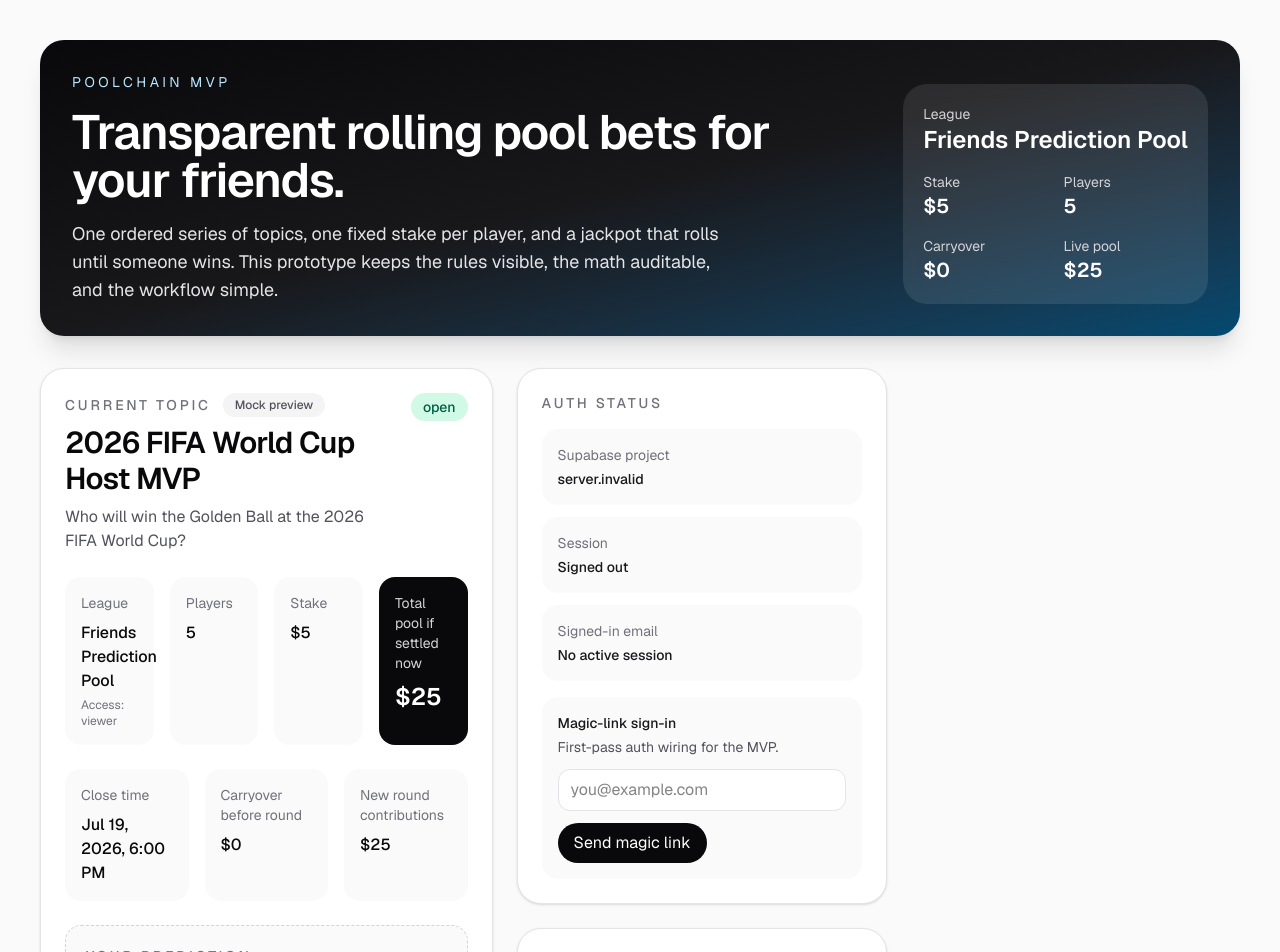
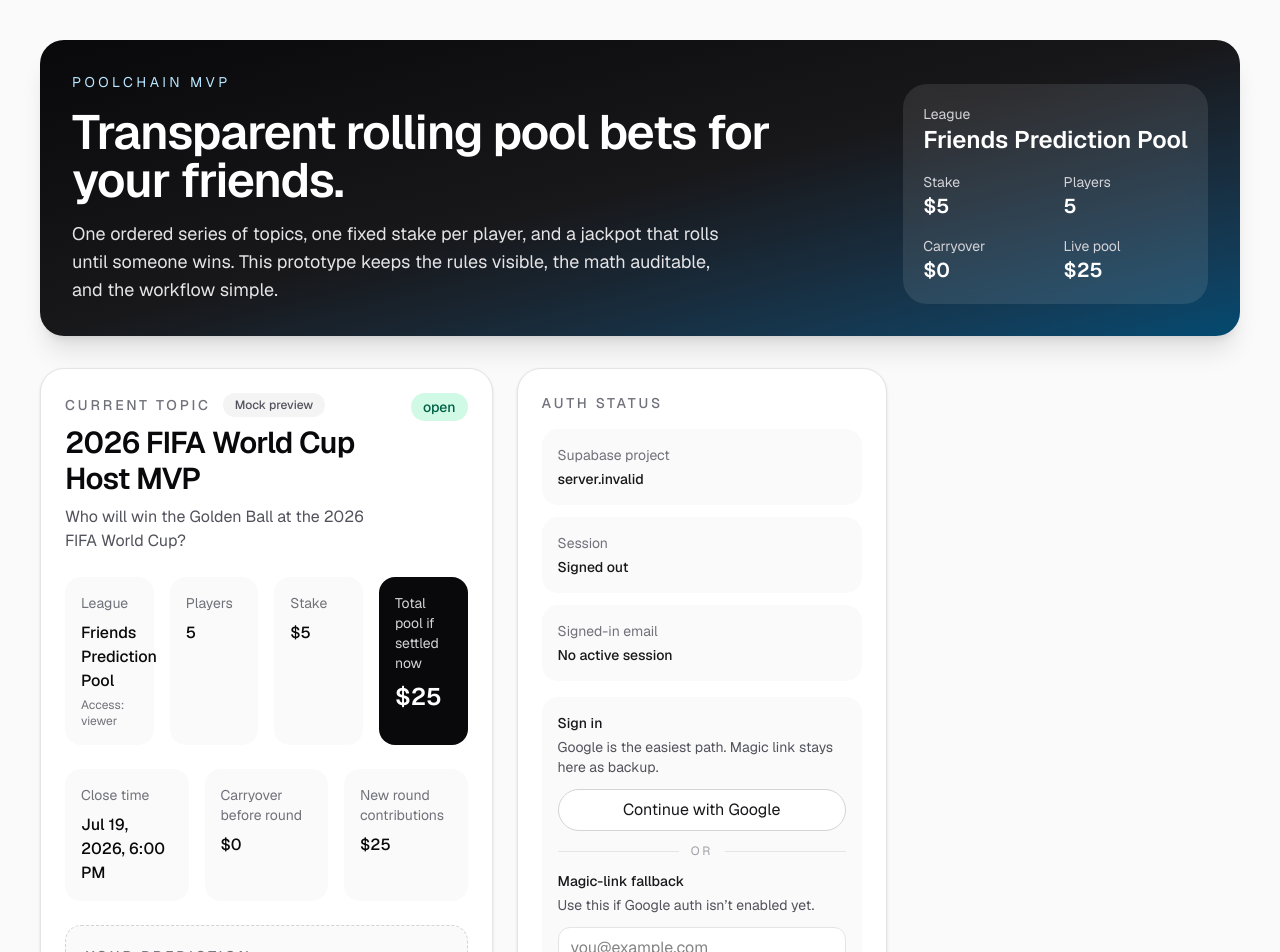
Before and after one commit to fanharrison4-woodoo/rolling-topic-pool, a Next.js app: page / in a window 1280 px wide. Shown: the top 952 px of the page. Built offline with nearby package versions, Linux system fonts and the light colour scheme; no server answers.

Commit message:
feat: add Google sign-in option

```diff
--- a/src/components/magic-link-form.tsx
+++ b/src/components/magic-link-form.tsx
@@ -16,6 +16,30 @@ export function MagicLinkForm() {
   const [email, setEmail] = useState("");
   const [status, setStatus] = useState<string | null>(null);
   const [submitting, setSubmitting] = useState(false);
+  const [googleSubmitting, setGoogleSubmitting] = useState(false);
+
+  async function handleGoogleSignIn() {
+    if (!supabase) {
+      setStatus("Supabase env is missing locally.");
+      return;
+    }
+
+    setGoogleSubmitting(true);
+    setStatus(null);
+
+    const { error } = await supabase.auth.signInWithOAuth({
+      provider: "google",
+      options: {
+        redirectTo: window.location.origin,
+      },
+    });
+
+    if (error) {
+      setStatus(error.message);
+      setGoogleSubmitting(false);
+      return;
+    }
+  }
 
   async function handleSubmit(event: React.FormEvent<HTMLFormElement>) {
     event.preventDefault();
@@ -48,9 +72,31 @@ export function MagicLinkForm() {
   return (
     <form onSubmit={handleSubmit} className="space-y-3 rounded-2xl bg-zinc-50 p-4">
       <div>
-        <p className="text-sm font-medium text-zinc-900">Magic-link sign-in</p>
+        <p className="text-sm font-medium text-zinc-900">Sign in</p>
         <p className="mt-1 text-sm text-zinc-600">
-          First-pass auth wiring for the MVP.
+          Google is the easiest path. Magic link stays here as backup.
+        </p>
+      </div>
+
+      <button
+        type="button"
+        onClick={handleGoogleSignIn}
+        disabled={googleSubmitting}
+        className="w-full rounded-full border border-zinc-300 bg-white px-4 py-2 text-sm font-medium text-zinc-900 disabled:opacity-50"
+      >
+        {googleSubmitting ? "Redirecting to Google..." : "Continue with Google"}
+      </button>
+
+      <div className="flex items-center gap-3 text-xs uppercase tracking-[0.2em] text-zinc-400">
+        <div className="h-px flex-1 bg-zinc-200" />
+        <span>or</span>
+        <div className="h-px flex-1 bg-zinc-200" />
+      </div>
+
+      <div>
+        <p className="text-sm font-medium text-zinc-900">Magic-link fallback</p>
+        <p className="mt-1 text-sm text-zinc-600">
+          Use this if Google auth isn’t enabled yet.
         </p>
       </div>
 
```
